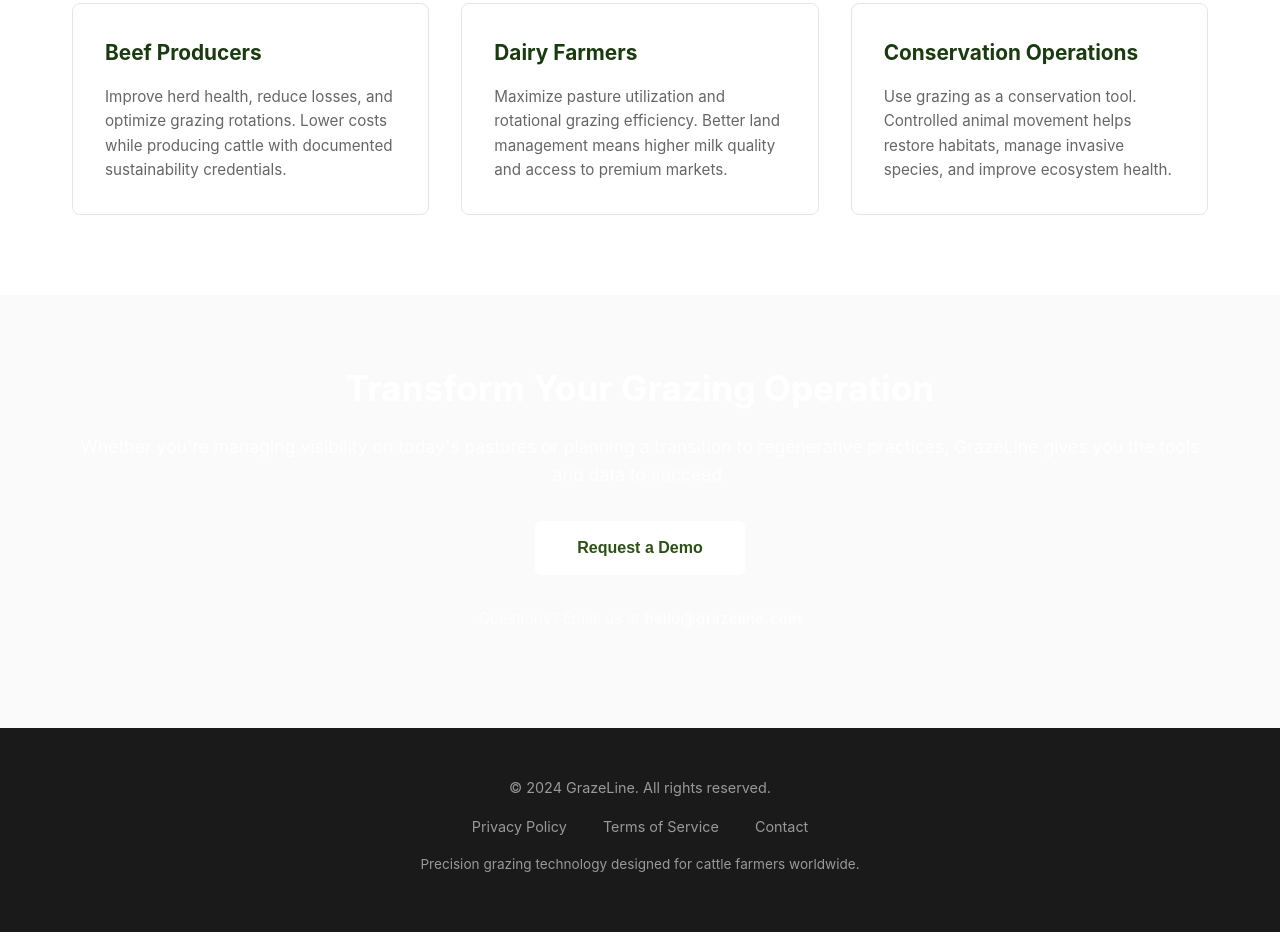
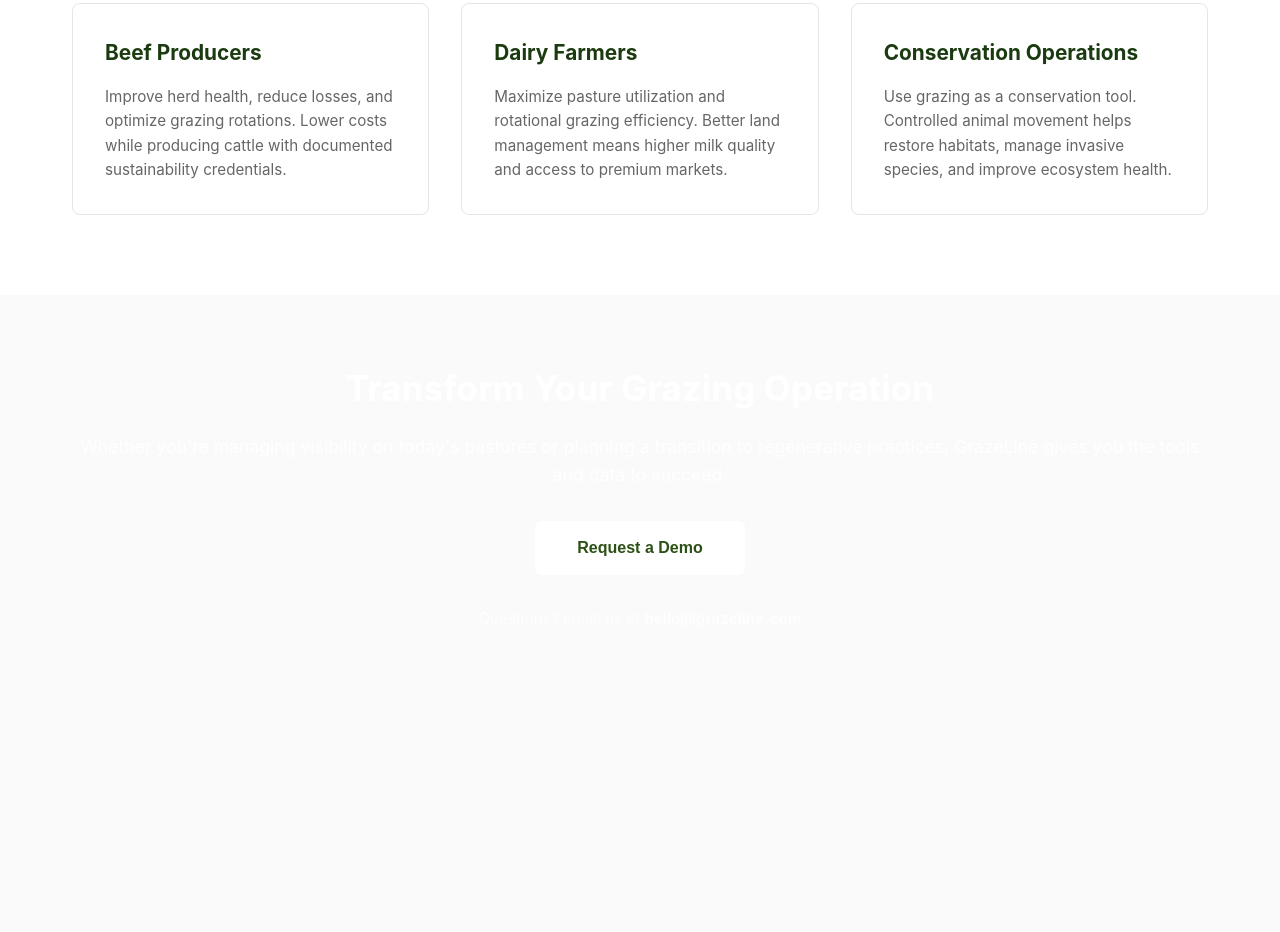
Before and after one commit to David-Biggs/grazeline.github.io, a plain HTML site: page index.html in a window 1280 px wide. Shown: the part 3740-4672 px from the top of the page. After the commit the page ends 4468 px from the top, so only its background shows below. Drawn offline with Linux system fonts and the light colour scheme.

Commit message:
Remove footer section from index.html

```diff
--- a/index.html
+++ b/index.html
@@ -732,17 +732,5 @@
             <p style="margin-top: 2rem; opacity: 0.8; font-size: 0.95rem;">Questions? Email us at <strong>hello@grazeline.com</strong></p>
         </div>
     </section>
-
-    <footer>
-        <div class="container">
-            <p>&copy; 2024 GrazeLine. All rights reserved.</p>
-            <div class="footer-links">
-                <a href="#privacy">Privacy Policy</a>
-                <a href="#terms">Terms of Service</a>
-                <a href="#contact">Contact</a>
-            </div>
-            <p style="margin-top: 1rem; font-size: 0.85rem;">Precision grazing technology designed for cattle farmers worldwide.</p>
-        </div>
-    </footer>
 </body>
 </html>
```
